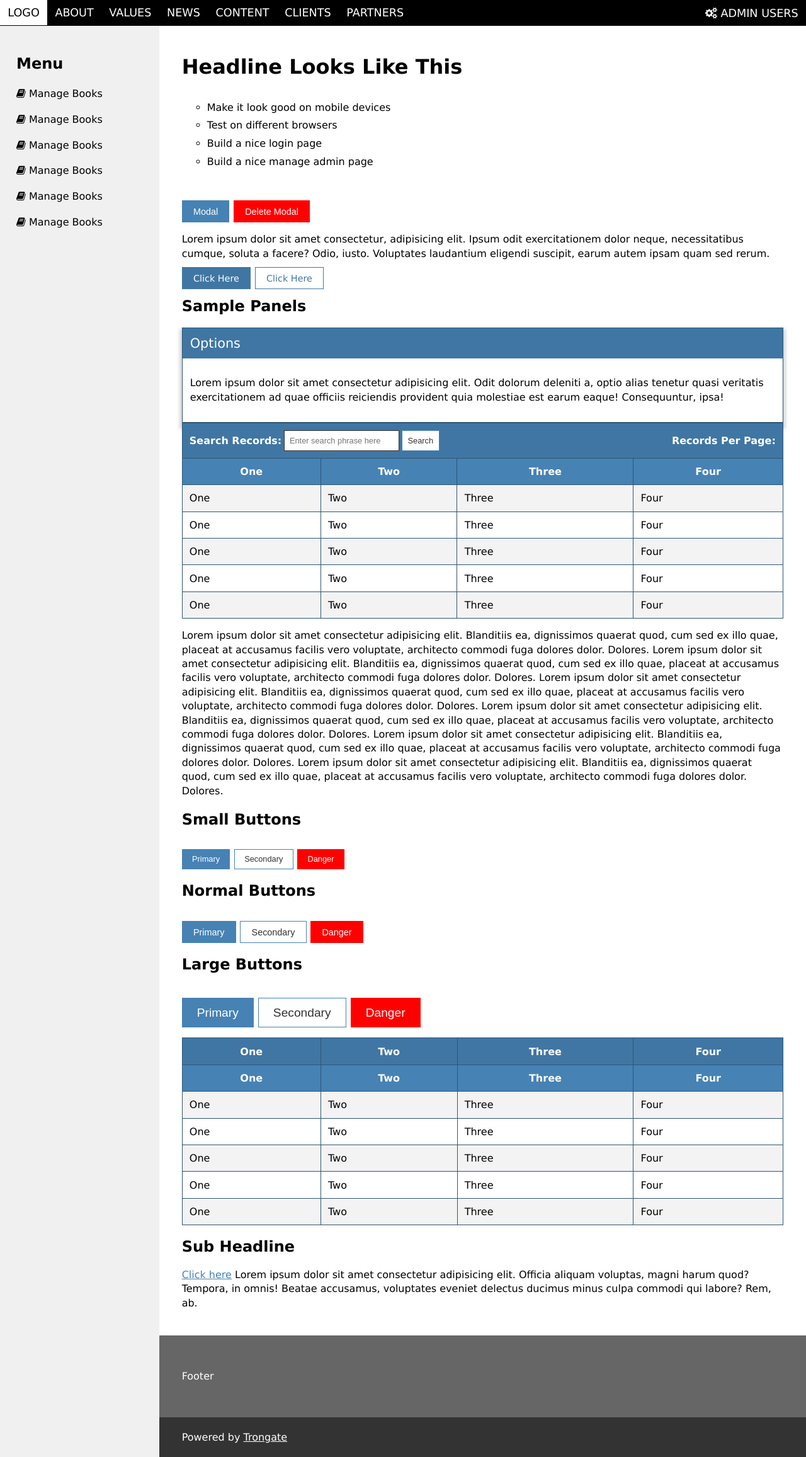
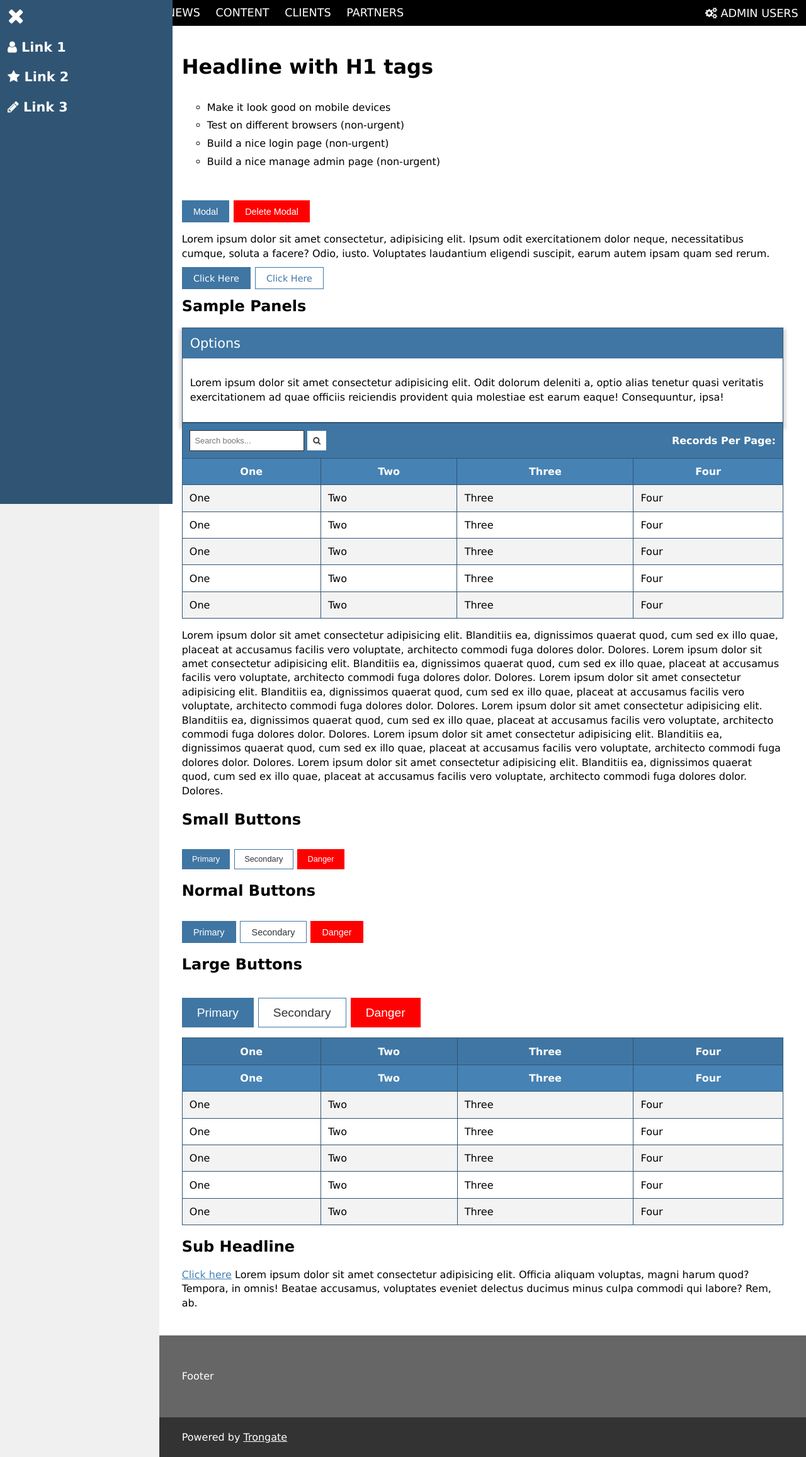
Before and after one commit to trongate/trongate-default-admin, a PHP site: page / in a window 1280 px wide. Shown: the whole page at 63% size. Run offline with PHP 8.4, Linux system fonts and the light colour scheme.

Commit message:
FINISHED CSS v1

```diff
--- a/index.php
+++ b/index.php
@@ -21,27 +21,69 @@
 			</ul>
 		</div>
 		<div><a href="#"><i class="fa fa-gears"></i> Admin Users</a></div>
-		<div id="hamburger"><a href="#"><i class="fa fa-bars"></i></a></div>
+		<div id="hamburger" onclick="openSideNav()"><a href="#"><i class="fa fa-bars"></i></a></div>
 	</nav>
 
-<style>
-@media screen and (max-width: 900px) {
+	<nav id="side-nav">
+		<div id="close-btn"><i class="fa fa-remove"></i></div>
+		<ul>
+			<li><a href="#"><i class="fa fa-user"></i> Link 1</a></li>
+			<li><a href="#"><i class="fa fa-star"></i> Link 2</a></li>
+			<li><a href="#"><i class="fa fa-pencil"></i> Link 3</a></li>
+		</ul>
+	</nav>
 
-  #hamburger {
-  	font-size: 1.2em;
-  }
 
-  #top-gutter > div:nth-child(1), #top-gutter > div:nth-child(2), aside {
-  	display: none;
-  }
+<script>
+var sideNavOpen = false;
+var sideNav = document.getElementById("side-nav");
+// var main = document.getElementById("main");
+
+function openSideNav() {
+	sideNav.style.opacity = 1;
+	sideNav.style.width = '250px';
+	sideNav.style.zIndex = 2;
+	sideNavOpen = true;
 }
 
-@media screen and (min-width: 900px) {
-  #hamburger {
-  	display: none !important;
-  }
+// function closeSideNav() {
+// 	sideNav.style.opacity = 0;
+// 	sideNav.style.width = '0';
+// 	sideNav.style.zIndex = -1;
+// 	sideNavOpen = false;
+// }
+
+// main.addEventListener('click', (ev) => {
+
+// 	if ((sideNavOpen == true) && (ev.target.id !== 'open-btn')) {
+// 		closeSideNav();
+// 	}
+
+// });
+
+
+setInterval(() => {
+
+	toggleSideNav();
+
+}, 2000);
+
+function toggleSideNav() {
+
+	if (sideNavOpen == false) {
+		sideNav.style.opacity = 1;
+		sideNav.style.width = '250px';
+		sideNav.style.zIndex = 2;
+		sideNavOpen = true;
+	} else {
+		sideNav.style.opacity = 0;
+		sideNav.style.width = '0';
+		sideNav.style.zIndex = -1;
+		sideNavOpen = false;
+	}
+
 }
-</style>
+</script>
 
 	<div class="wrapper">
 		<aside>
@@ -60,16 +102,18 @@
 		<div><!-- contains both main and footer: defined as, .wrapper > div:nth-child(2) -->
 			<main>
 
-				<h1>Headline Looks Like This</h1>
+				<h1>Headline with H1 tags</h1>
 
 				<p>
 					<ul>
 						<li>Make it look good on mobile devices</li>
-						<li>Test on different browsers</li>
-						<li>Build a nice login page</li>
-						<li>Build a nice manage admin page</li>
+						<li>Test on different browsers (non-urgent)</li>
+						<li>Build a nice login page (non-urgent)</li>
+						<li>Build a nice manage admin page (non-urgent)</li>
 					</ul>
 				</p>
+
+
 				<p>
 					<button onclick="displayModal('test-modal')">Modal</button>
 					<button class="danger" onclick="displayModal('test-modal')">Delete Modal</button>
@@ -82,9 +126,15 @@
 						</div>
 					</div>
 				</p>
+
+
+
 				<p>Lorem ipsum dolor sit amet consectetur, adipisicing elit. Ipsum odit exercitationem dolor neque, necessitatibus cumque, soluta a facere? Odio, iusto. Voluptates laudantium eligendi suscipit, earum autem ipsam quam sed rerum.
 					<p> <a href="#" class="btn">Click Here</a> <a href="#" class="alt">Click Here</a> </p>
 				</p>
+
+
+
 				<h2>Sample Panels</h2>
 				<div class="card">
 					<div class="card-head">Options</div>
@@ -99,15 +149,15 @@
 							<th colspan="4">
 								<div class="table-header">
 									<div>
-										<div>Search Records:</div>
+
 										<div class="sm">
-											<input type="text" placeholder="Enter search phrase here">
+											<input type="text" placeholder="Search books...">
 										</div>
 										<div>
-											<button class="alt">Search</button>
+											<button class="alt"><i class="fa fa-search"></i></button>
 										</div>
 									</div>
-									<div>Records Per Page: </div>
+									<div><span class="hide-at-sm">Records </span>Per Page: </div>
 								</div>
 							</th>
 						</tr>
@@ -151,6 +201,9 @@
 						</tr>
 					</tbody>
 				</table>
+
+
+
 				<p>Lorem ipsum dolor sit amet consectetur adipisicing elit. Blanditiis ea, dignissimos quaerat quod, cum sed ex illo quae, placeat at accusamus facilis vero voluptate, architecto commodi fuga dolores dolor. Dolores. Lorem ipsum dolor sit amet consectetur adipisicing elit. Blanditiis ea, dignissimos quaerat quod, cum sed ex illo quae, placeat at accusamus facilis vero voluptate, architecto commodi fuga dolores dolor. Dolores. Lorem ipsum dolor sit amet consectetur adipisicing elit. Blanditiis ea, dignissimos quaerat quod, cum sed ex illo quae, placeat at accusamus facilis vero voluptate, architecto commodi fuga dolores dolor. Dolores. Lorem ipsum dolor sit amet consectetur adipisicing elit. Blanditiis ea, dignissimos quaerat quod, cum sed ex illo quae, placeat at accusamus facilis vero voluptate, architecto commodi fuga dolores dolor. Dolores. Lorem ipsum dolor sit amet consectetur adipisicing elit. Blanditiis ea, dignissimos quaerat quod, cum sed ex illo quae, placeat at accusamus facilis vero voluptate, architecto commodi fuga dolores dolor. Dolores. Lorem ipsum dolor sit amet consectetur adipisicing elit. Blanditiis ea, dignissimos quaerat quod, cum sed ex illo quae, placeat at accusamus facilis vero voluptate, architecto commodi fuga dolores dolor. Dolores. </p>
 				<h2>Small Buttons</h2>
 				<p>
@@ -170,6 +223,9 @@
 					<button class="lg alt">Secondary</button>
 					<button class="lg danger">Danger</button>
 				</p>
+
+
+
 				<table>
 					<thead>
 						<tr class="primary">
@@ -218,8 +274,13 @@
 						</tr>
 					</tbody>
 				</table>
+
+
+
 				<h2>Sub Headline</h2>
 				<p><a href="sdfsdrfese">Click here</a> Lorem ipsum dolor sit amet consectetur adipisicing elit. Officia aliquam voluptas, magni harum quod? Tempora, in omnis! Beatae accusamus, voluptates eveniet delectus ducimus minus culpa commodi qui labore? Rem, ab.</p>
+
+
 			</main>
 			<footer>
 				<div>Footer</div>
--- a/themes/trongate-default-admin/css/admin.css
+++ b/themes/trongate-default-admin/css/admin.css
@@ -20,6 +20,8 @@
 	--aside-background-color: #f0f0f0;
 	--link-font-color: SteelBlue;
 	--link-font-color-hover: #305574;
+	--side-nav-background-color: #305574;
+	--side-nav-font-color: #fff;
 }
 
 body {
@@ -214,18 +216,18 @@ label {
 }
 
 button {
-    background-color: SteelBlue;
-    border: 1px SteelBlue solid;
+    background-color: var(--primary-color);
+    border: 1px solid var(--primary-color);;
     margin: 1em 0.1em 0 0;
     padding: 0.6em 1.2em;
-    color: #fff;
+    color: var(--primary-color-font-color);
     font-size: 0.9em;
     cursor: pointer;
 }
 
 button:hover {
-    background-color: #36658c;
-    border: 1px #36658c solid;
+    background-color: var(--primary-color-darker);
+    border: 1px solid var(--primary-color-darker);
 }
 
 .danger {
@@ -241,14 +243,14 @@ button:hover {
 
 .alt {
     background-color: #fff;
-    border: 1px SteelBlue solid;
+    border: 1px solid var(--primary-color);
     color: #333;
 }
 
 .alt:hover {
     background-color: #fff;
-    border: 1px #36658c solid;
-    color: SteelBlue;
+    border: 1px solid var(--primary-color-darker);
+    color: var(--primary-color-darker);
 }
 
 ul {
@@ -389,11 +391,48 @@ a.alt:hover {
 	display: block;
 	position: absolute;
 	width: 450px;
+	max-width: 90%;
 	background-color: white;
 	margin: 0 auto;
 	transition: top 0.4s;
 	opacity: 0;
 }
+
+
+#side-nav {
+	background-color: var(--side-nav-background-color);
+	width: 250px;
+	z-index: 1;
+	opacity: 1;
+	height: 100vh;
+	position: fixed;
+	top: 0;
+	left: 0;
+	transition: 0.2s;
+	color: var(--side-nav-font-color);
+	padding: 0 12px;
+}
+
+#side-nav ul {
+	margin-top: 12px;
+}
+
+#side-nav ul li {
+	font-size: 1.3em;
+	font-weight: bold;
+	margin-bottom: 10px;
+}
+
+#side-nav ul li a {
+	color: var(--side-nav-font-color);
+	text-decoration: none;
+}
+
+#close-btn {
+	margin-top: 6px;
+	font-size: 2.1em;
+}
+
 
 @media screen and (max-width: 550px) {
   button {
@@ -405,3 +444,24 @@ a.alt:hover {
   	text-align: center;
   }
 }
+
+@media screen and (max-width: 900px) {
+
+  #hamburger {
+  	font-size: 1.2em;
+  }
+
+  #top-gutter > div:nth-child(1), #top-gutter > div:nth-child(2), aside {
+  	display: none;
+  }
+
+  .hide-at-sm {
+  	display: none;
+  }
+}
+
+@media screen and (min-width: 900px) {
+  #hamburger {
+  	display: none !important;
+  }
+}
```
